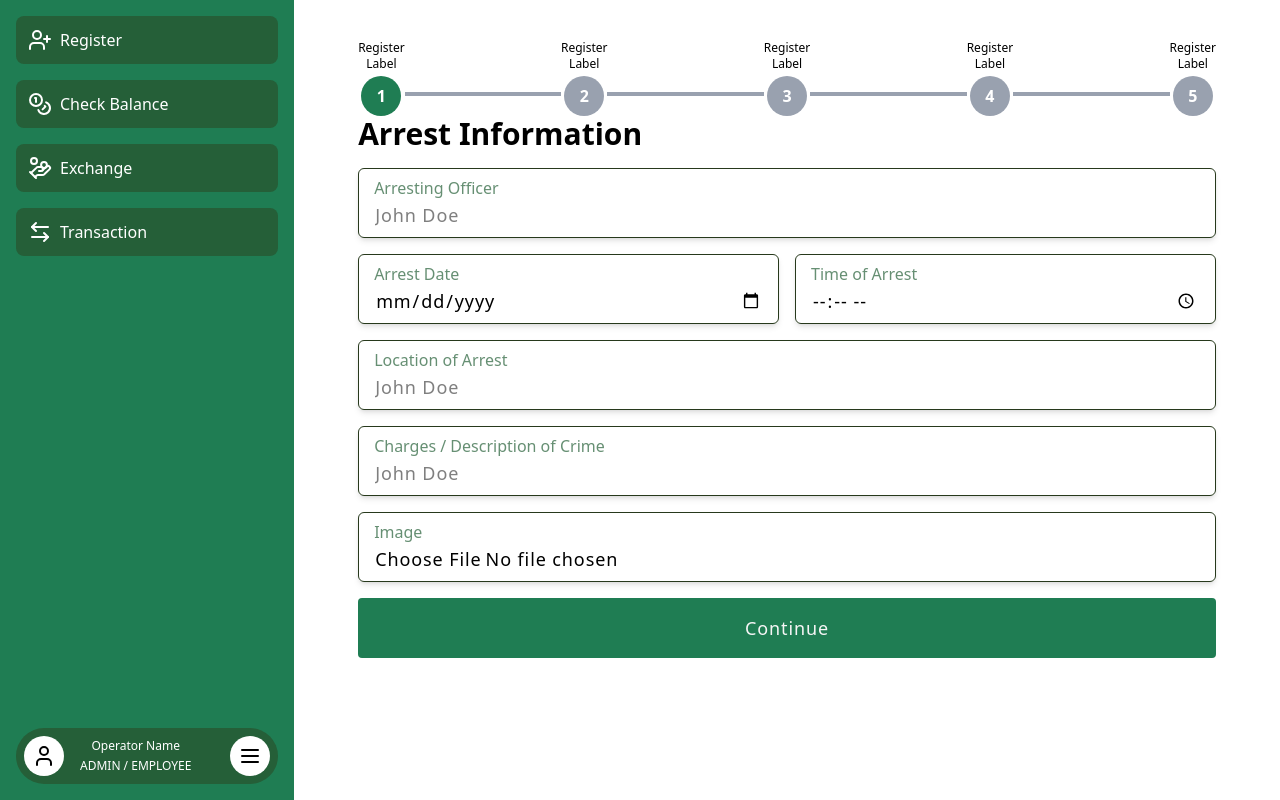
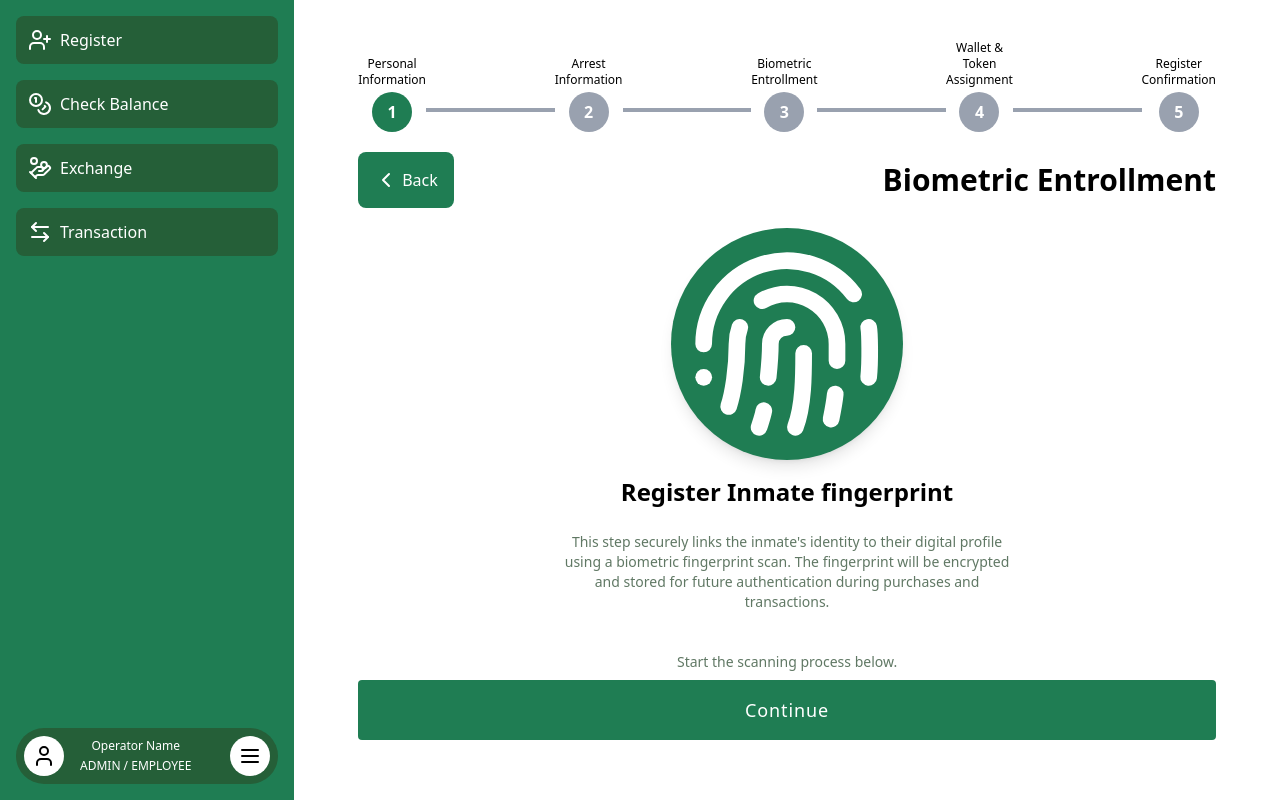
Before and after one commit to Lolillya/PrisonCoin-digital-currency, a React (Vite) app in the folder client/: page /admin/dashboard/register in a window 1280 px wide. Built offline with nearby package versions, Linux system fonts and the light colour scheme.

Commit message:
added register page screens

```diff
--- a/client/src/components/icons/icons.tsx
+++ b/client/src/components/icons/icons.tsx
@@ -1,3 +1,8 @@
+interface IconProps {
+  width?: number | string;
+  height?: number | string;
+}
+
 export const UserPlusIcon = () => {
   return (
     <svg
@@ -159,3 +164,47 @@ export const CheckIcon = () => {
     </svg>
   );
 };
+
+export const LeftArrowIcon = () => {
+  return (
+    <svg
+      xmlns="http://www.w3.org/2000/svg"
+      width="24"
+      height="24"
+      viewBox="0 0 24 24"
+      fill="none"
+      stroke="currentColor"
+      stroke-width="2"
+      stroke-linecap="round"
+      stroke-linejoin="round"
+    >
+      <path d="m15 18-6-6 6-6" />
+    </svg>
+  );
+};
+
+export const FingerprintIcon = ({ width = 24, height = 24 }: IconProps) => {
+  return (
+    <svg
+      xmlns="http://www.w3.org/2000/svg"
+      width={width}
+      height={height}
+      viewBox="0 0 24 24"
+      fill="none"
+      stroke="currentColor"
+      stroke-width="2"
+      stroke-linecap="round"
+      stroke-linejoin="round"
+    >
+      <path d="M12 10a2 2 0 0 0-2 2c0 1.02-.1 2.51-.26 4" />
+      <path d="M14 13.12c0 2.38 0 6.38-1 8.88" />
+      <path d="M17.29 21.02c.12-.6.43-2.3.5-3.02" />
+      <path d="M2 12a10 10 0 0 1 18-6" />
+      <path d="M2 16h.01" />
+      <path d="M21.8 16c.2-2 .131-5.354 0-6" />
+      <path d="M5 19.5C5.5 18 6 15 6 12a6 6 0 0 1 .34-2" />
+      <path d="M8.65 22c.21-.66.45-1.32.57-2" />
+      <path d="M9 6.8a6 6 0 0 1 9 5.2v2" />
+    </svg>
+  );
+};
--- a/client/src/components/ui/button.tsx
+++ b/client/src/components/ui/button.tsx
@@ -1,17 +1,26 @@
-import type { ReactNode } from "react";
+import type { ReactNode, MouseEvent } from "react";
 
 type ButtonProps = {
   children: ReactNode;
   type?: "button" | "submit" | "reset";
   disabled?: boolean;
+  onClick?: (e: MouseEvent<HTMLButtonElement>) => void;
+  className?: string;
 };
 
-export const Button = ({ children, type = "button", disabled = false }: ButtonProps) => {
+export const Button = ({
+  children,
+  type = "button",
+  disabled = false,
+  onClick,
+  className,
+}: ButtonProps) => {
   return (
     <button
       type={type}
-      className="bg-primary text-text p-4 text-lg tracking-wider rounded w-full cursor-pointer hover:bg-secondary transition-colors duration-200"
+      className={`bg-primary text-white p-4 text-lg tracking-wider rounded w-full cursor-pointer hover:bg-secondary transition-colors duration-200 ${className}`}
       disabled={disabled}
+      onClick={onClick}
     >
       {children}
     </button>
--- /dev/null
+++ b/client/src/components/ui/modal.tsx
@@ -0,0 +1,23 @@
+import { FingerprintIcon } from "../icons/icons";
+import { Button } from "./button";
+
+type ModalProps = {
+  setIsModalOpen: (isOpen: boolean) => void;
+};
+
+export const Modal = ({ setIsModalOpen }: ModalProps) => {
+  return (
+    <div>
+      <div className="fixed inset-0 bg-black/50 z-50"></div>
+      <div className="fixed inset-0 flex items-center justify-center z-50">
+        <div className="bg-white p-6 rounded-lg shadow-lg w-96 flex flex-col items-center gap-4">
+          <h2 className="text-xl font-semibold mb-4">Scan Fingerprint</h2>
+          <div className="text-white relative group bg-primary flex w-fit p-4 rounded-full shadow-lg">
+            <FingerprintIcon width={200} height={200} />
+          </div>
+          <Button onClick={() => setIsModalOpen(false)}>Close</Button>
+        </div>
+      </div>
+    </div>
+  );
+};
--- a/client/src/index.css
+++ b/client/src/index.css
@@ -6,7 +6,7 @@
   --color-secondary: #255f38;
   --color-tertiary: #27391c;
   --color-accent: #18230f;
-  --color-text: #f5f5f5;
+  --color-text: #1d3e22;
   --color-background: #121a0a;
   --color-border: #1a2d18;
 
@@ -40,7 +40,7 @@
 
   /* UI */
   main {
-    @apply flex min-h-screen min-w-screen;
+    @apply flex min-h-screen min-w-screen relative;
   }
   section {
     @apply w-full h-full min-h-dvh max-h-dvh flex px-16 py-10  flex-col overflow-y-hidden;
--- a/client/src/pages/admin/register/components/register-inputs.tsx
+++ b/client/src/pages/admin/register/components/register-inputs.tsx
@@ -1,41 +1,67 @@
+import { FingerprintIcon, LeftArrowIcon } from "@/components/icons/icons";
 import { Button } from "@/components/ui/button";
 import { Input } from "@/components/ui/input";
+import { Modal } from "@/components/ui/modal";
 import { useRegisterSteps } from "@/hooks/register-page/register-page-steps.query";
+import { useState } from "react";
 
 export const RegisterInputs = () => {
-  const { updateStep } = useRegisterSteps();
+  const { updateStep, steps } = useRegisterSteps();
 
-  const handleContinue = (e: React.FormEvent<HTMLFormElement>) => {
-    updateStep(1); // This will mark step 1 as complete
-
+  const handleContinue = (
+    e: React.MouseEvent<HTMLButtonElement>,
+    stepId: number
+  ) => {
     e.preventDefault();
-    console.log("Continue button clicked");
+    updateStep(stepId);
   };
 
+  console.log("Step completed:", steps);
   return (
-    <form onSubmit={handleContinue}>
+    <form className="flex-1 flex h-full">
       {/* STEP 1 */}
-      {/* <div className="w-full h-full flex m-auto">
+      {/* {!steps.step1 && <RegisterStep1 onContinue={(e) => handleContinue(e, 1)} /> } */}
+      {/* STEP 2 */}
+      {/* {!(!steps.step1 && !steps.step1) && <RegisterStep2 onContinue={(e) => handleContinue(e, 2)} />} */}
+      <RegisterStep3 onContinue={(e) => handleContinue(e, 3)} />
+    </form>
+  );
+};
+
+const RegisterStep1 = ({
+  onContinue,
+}: {
+  onContinue: (e: React.MouseEvent<HTMLButtonElement>) => void;
+}) => {
+  return (
+    <div className="w-full h-full flex m-auto">
       <div className="flex flex-col gap-4 w-full">
+        <div className="w-full flex justify-between items-center">
+          <div className="p-4 bg-primary text-text rounded-lg flex items-center gap-1">
+            <LeftArrowIcon />
+            <span>Back</span>
+          </div>
+          <h2>Personal Information</h2>
+        </div>
         <div className="flex flex-col relative group">
           <label className="absolute ml-4 text-secondary/70 text-base mt-2 transition-all duration-200 group-focus-within:text-xs">
             Full Name
           </label>
-            <Input placeholder="John Doe" required/>
+          <Input placeholder="John Doe" required />
         </div>
 
         <div className="flex flex-col relative group">
           <label className="absolute ml-4 text-secondary/70 text-base mt-2 transition-all duration-200 group-focus-within:text-xs">
             In-mate No. (auto-generated)
           </label>
-            <Input placeholder="#12345" required/>
+          <Input placeholder="#12345" required />
         </div>
 
         <div className="flex flex-col relative group">
           <label className="absolute ml-4 text-secondary/70 text-base mt-2 transition-all duration-200 group-focus-within:text-xs">
             Address
           </label>
-            <Input placeholder="Full Address" required/>
+          <Input placeholder="Full Address" required />
         </div>
 
         <div className="flex gap-4 w-full">
@@ -43,26 +69,41 @@ export const RegisterInputs = () => {
             <label className="absolute ml-4 text-secondary/70 text-base mt-2 transition-all duration-200 group-focus-within:text-xs">
               Height
             </label>
-              <Input placeholder="in inches" required/>
+            <Input placeholder="in inches" required />
           </div>
 
           <div className="flex flex-col relative group w-full">
             <label className="absolute ml-4 text-secondary/70 text-base mt-2 transition-all duration-200 group-focus-within:text-xs">
               Weight
             </label>
-              <Input placeholder="in kg" required/>
+            <Input placeholder="in kg" required />
           </div>
         </div>
         <div>
-            <Button type="submit">Continue</Button>
+          <Button type="submit" onClick={onContinue}>
+            Continue
+          </Button>
         </div>
       </div>
-      </div> */}
+    </div>
+  );
+};
 
-      {/* STEP 2 */}
+const RegisterStep2 = ({
+  onContinue,
+}: {
+  onContinue: (e: React.MouseEvent<HTMLButtonElement>) => void;
+}) => {
+  return (
     <div className="w-full h-full flex m-auto">
       <div className="flex flex-col gap-4 w-full">
+        <div className="w-full flex justify-between items-center">
+          <div className="p-4 bg-primary text-text rounded-lg flex items-center gap-1">
+            <LeftArrowIcon />
+            <span>Back</span>
+          </div>
           <h2>Arrest Information</h2>
+        </div>
         <div className="flex flex-col relative group">
           <label className="absolute ml-4 text-secondary/70 text-base mt-2 transition-all duration-200 group-focus-within:text-xs">
             Arresting Officer
@@ -107,10 +148,58 @@ export const RegisterInputs = () => {
           <Input type="file" />
         </div>
         <div>
-            <Button type="submit">Continue</Button>
+          <Button type="submit" onClick={onContinue}>
+            Continue
+          </Button>
         </div>
       </div>
     </div>
-    </form>
   );
 };
+
+const RegisterStep3 = ({
+  onContinue,
+}: {
+  onContinue: (e: React.MouseEvent<HTMLButtonElement>) => void;
+}) => {
+  const [isModalOpen, setIsModalOpen] = useState(false);
+  const [isScanComplete, setIsScanComplete] = useState(true);
+  return (
+    <>
+      {isModalOpen && <Modal setIsModalOpen={setIsModalOpen} />}
+      <div className="flex-1 flex flex-col py-5">
+        <div className="flex items-center justify-between">
+          <div className="p-4 bg-primary text-white rounded-lg flex items-center gap-1">
+            <LeftArrowIcon />
+            <span>Back</span>
+          </div>
+          <h2>Biometric Entrollment</h2>
+        </div>
+
+        <div className="flex flex-col gap-4 w-full flex-1 justify-between pt-5">
+          <div className="flex flex-col items-center justify-center gap-4">
+            <div className="text-white relative group bg-primary flex w-fit p-4 rounded-full shadow-lg">
+              <FingerprintIcon width={200} height={200} />
+            </div>
+            <h3>Register Inmate fingerprint</h3>
+            <p className="text-center text-sm text-text/70 max-w-md mt-2">
+              This step securely links the inmate's identity to their digital
+              profile using a biometric fingerprint scan. The fingerprint will
+              be encrypted and stored for future authentication during purchases
+              and transactions.
+            </p>
+          </div>
+
+          <div className="text-center flex flex-col">
+            <p className="text-sm text-text/70 mb-2">
+              Start the scanning process below.
+            </p>
+            <Button onClick={() => setIsModalOpen(!isModalOpen)}>
+              {isScanComplete ? "Continue" : "Scan Fingerprint"}
+            </Button>
+          </div>
+        </div>
+      </div>
+    </>
+  );
+};
--- a/client/src/pages/admin/register/components/register-steps.tsx
+++ b/client/src/pages/admin/register/components/register-steps.tsx
@@ -1,20 +1,7 @@
-import React from "react";
+
 
 export const RegisterSteps = () => {
-  const [isStep1Complete, setIsStep1Complete] = React.useState(false);
-  const [isStep2Complete, setIsStep2Complete] = React.useState(false);
-  const [isStep3Complete, setIsStep3Complete] = React.useState(false);
-  const [isStep4Complete, setIsStep4Complete] = React.useState(false);
-  const [isStep5Complete, setIsStep5Complete] = React.useState(false);
 
-  const [currentStep, setCurrentStep] = React.useState(1);
-  const steps = [
-    { label: "Register Label 1", isComplete: isStep1Complete },
-    { label: "Register Label 2", isComplete: isStep2Complete },
-    { label: "Register Label 3", isComplete: isStep3Complete },
-    { label: "Register Label 4", isComplete: isStep4Complete },
-    { label: "Register Label 5", isComplete: isStep5Complete },
-  ];
 
   return (
     /* This is a simple stepper component that displays the steps of a registration process.
@@ -22,7 +9,7 @@ export const RegisterSteps = () => {
     <div className="flex items-end">
       {/* STEP 1 */}
       <div className="flex flex-col justify-center items-center gap-1">
-        <label className="text-xs text-center">Register Label</label>
+        <label className="text-xs text-center">Personal Information</label>
         <div className="flex justify-center items-center w-5 h-5 bg-primary rounded-full text-white p-5 font-bold">
           <span>1</span>
         </div>
@@ -33,7 +20,7 @@ export const RegisterSteps = () => {
 
       {/* STEP 2 */}
       <div className="flex flex-col justify-center items-center gap-1">
-        <label className="text-xs text-center">Register Label</label>
+        <label className="text-xs text-center">Arrest Information</label>
         <div className="flex justify-center items-center w-5 h-5 bg-gray-400 rounded-full text-white p-5 font-bold">
           <span>2</span>
         </div>
@@ -44,7 +31,7 @@ export const RegisterSteps = () => {
 
       {/* STEP 3 */}
       <div className="flex flex-col justify-center items-center gap-1">
-        <label className="text-xs text-center">Register Label</label>
+        <label className="text-xs text-center">Biometric Entrollment</label>
         <div className="flex justify-center items-center w-5 h-5 bg-gray-400 rounded-full text-white p-5 font-bold">
           <span>3</span>
         </div>
@@ -55,7 +42,7 @@ export const RegisterSteps = () => {
 
       {/* STEP 4 */}
       <div className="flex flex-col justify-center items-center gap-1">
-        <label className="text-xs text-center">Register Label</label>
+        <label className="text-xs text-center">Wallet & Token Assignment</label>
         <div className="flex justify-center items-center w-5 h-5 bg-gray-400 rounded-full text-white p-5 font-bold">
           <span>4</span>
         </div>
@@ -66,7 +53,7 @@ export const RegisterSteps = () => {
 
       {/* STEP 5 */}
       <div className="flex flex-col justify-center items-center gap-1">
-        <label className="text-xs text-center">Register Label</label>
+        <label className="text-xs text-center">Register Confirmation</label>
         <div className="flex justify-center items-center w-5 h-5 bg-gray-400 rounded-full text-white p-5 font-bold">
           <span>5</span>
         </div>
```
Also changed, not shown: 1 other file (tests, documents, lock files or other folders). Lines whose indentation alone changed are shown as unchanged.
